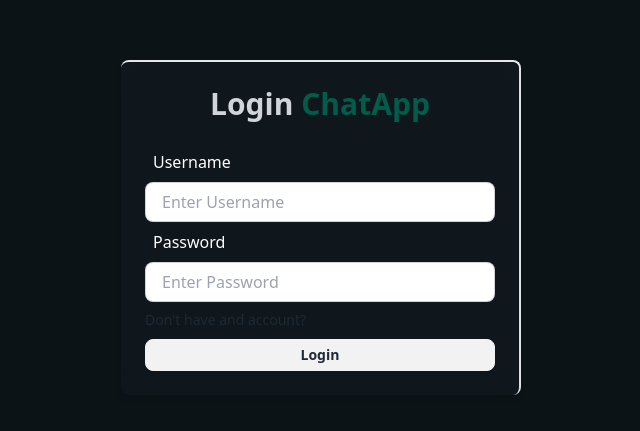
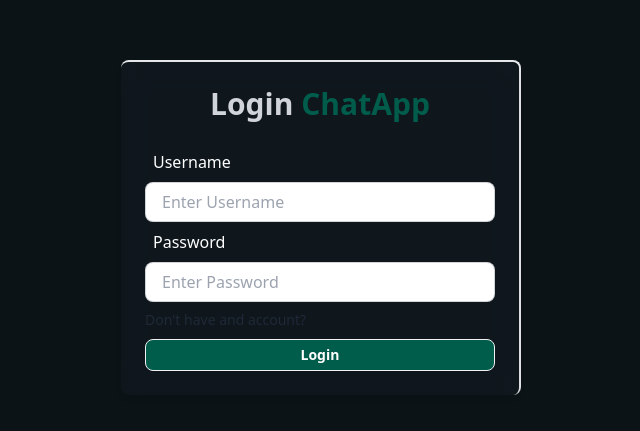
Before and after one commit to DE4D-P00L/ChatApp-React, a React (Vite) app: page /login in a window 1280 px wide. Shown: the part 173-604 px from the top of the page, without its empty margins (319-959 px from the left). Built offline with nearby package versions, Linux system fonts and the light colour scheme.

Commit message:
fixed login and signup

```diff
--- a/src/components/Skeletons/MessageSkeleton.jsx
+++ b/src/components/Skeletons/MessageSkeleton.jsx
@@ -2,7 +2,6 @@ const MessageSkeleton = () => {
   return (
     <>
       <div className="flex gap-3 items-center">
-        <div className="skeleton w-10 h-10 rounded-full shrink-0"></div>
         <div className="flex flex-col gap-1">
           <div className="skeleton h-4 w-40"></div>
           <div className="skeleton h-4 w-40"></div>
@@ -12,7 +11,6 @@ const MessageSkeleton = () => {
         <div className="flex flex-col gap-1">
           <div className="skeleton h-4 w-40"></div>
         </div>
-        <div className="skeleton w-10 h-10 rounded-full shrink-0"></div>
       </div>
     </>
   );
--- a/src/pages/Login.jsx
+++ b/src/pages/Login.jsx
@@ -59,7 +59,9 @@ const Login = () => {
             {"Don't have and account?"}
           </Link>
           <div>
-            <button className="btn btn-block btn-sm mt-2" type="submit">
+            <button
+              className="btn btn-block btn-sm mt-2 bg-[#005c4b] text-white"
+              type="submit">
               {loading ? (
                 <span className="loading loading-spinner"></span>
               ) : (
--- a/src/pages/Signup.jsx
+++ b/src/pages/Signup.jsx
@@ -132,7 +132,7 @@ const Signup = () => {
             {"Already have and account?"}
           </Link>
           <div>
-            <button className="btn btn-block btn-sm mt-2 border border-slate-700">
+            <button className="btn btn-block btn-sm mt-2 border border-slate-700 bg-[#005c4b] text-white">
               {loading ? (
                 <span className="loading loading-spinner"></span>
               ) : (
```
